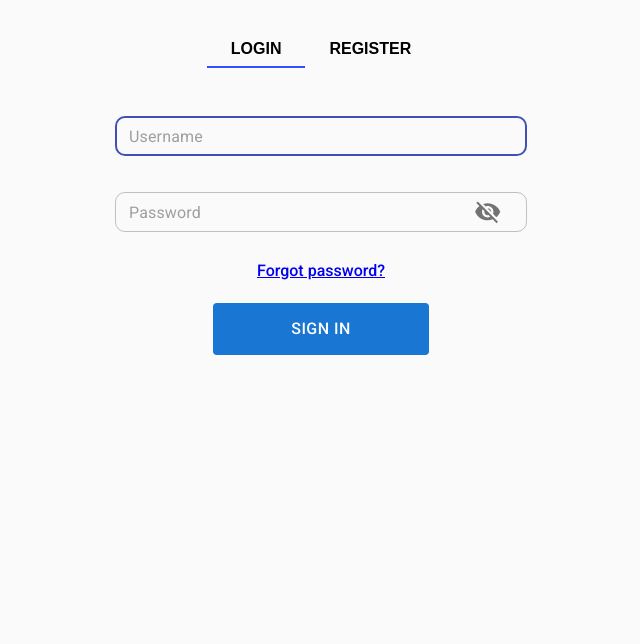
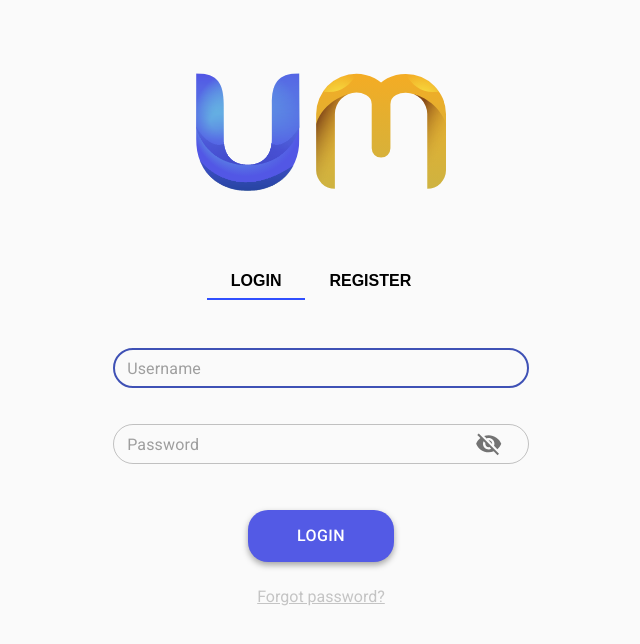
Before and after one commit to SoftwyRD/unimate, a React (Create React App) app: page / in a window 1280 px wide. Shown: the top 644 px of the page, without its empty margins (319-959 px from the left). Built offline with nearby package versions, Linux system fonts and the light colour scheme.

Commit message:
Add animations to Login/Register

```diff
--- a/package.json
+++ b/package.json
@@ -16,6 +16,7 @@
     "@testing-library/user-event": "^13.5.0",
     "axios": "^1.3.3",
     "formik": "^2.2.9",
+    "framer-motion": "^10.2.4",
     "react": "^18.2.0",
     "react-dom": "^18.2.0",
     "react-redux": "^8.0.5",
--- a/src/App.js
+++ b/src/App.js
@@ -4,9 +4,20 @@ import { Provider } from "react-redux";
 import store from "./store";
 import SignInSignUp from "./pages/SignInSignUp";
 import MainPage from "./pages/MainPage";
+import { createGlobalStyle } from "styled-components";
 function App() {
+  const GlobalStyle = createGlobalStyle`
+  body {
+    margin: 0;
+    padding: 0;
+    background: #F2F2F2 0% 0% no-repeat padding-box;
+  }
+`;
   return (
+
     <Provider store={store}>
+        <GlobalStyle/>
+
       <Router>
         <Routes>
           <Route path="/" element={<SignInSignUp />} />
--- a/src/components/SignIn.js
+++ b/src/components/SignIn.js
@@ -13,6 +13,8 @@ import VisibilityOffIcon from "@mui/icons-material/VisibilityOff";
 import { IconButton, InputAdornment } from "@material-ui/core";
 import { Typography } from "@mui/material";
 import { Link } from "react-router-dom";
+import store from "../store/index";
+
 const useStyles = makeStyles((theme) => ({
   root: {
     display: "flex",
@@ -21,7 +23,7 @@ const useStyles = makeStyles((theme) => ({
     borderRadius: "0px",
   },
   form: {
-    width: "40%",
+
     display: "flex",
     flexDirection: "column",
     alignItems: "center",
@@ -34,7 +36,7 @@ const useStyles = makeStyles((theme) => ({
     textAlign: "left",
   },
   input: {
-    width: "100%",
+    width: "150%",
     padding: "10px",
     marginBottom: "16px",
     fontSize: "20px",
@@ -48,17 +50,19 @@ const useStyles = makeStyles((theme) => ({
     color: "red",
     fontSize: "12px",
     textAlign: "left",
-    marginBottom: "16px",
+    margin: "20px",
   },
   submitButton: {
     width: "50%",
-    backgroundColor: "#1976d2",
+    backgroundColor: "#535AE5",
+    boxShadow: "0px 3px 6px #00000059",
+    background: "#535AE5 0% 0% no-repeat padding-box",
     marginTop: "20px",
     color: "#fff",
     fontSize: "16px",
     fontWeight: 500,
     padding: "12px 24px",
-    borderRadius: "4px",
+    borderRadius: "20px",
     border: "none",
     cursor: "pointer",
     "&:hover": {
@@ -73,7 +77,7 @@ const useStyles = makeStyles((theme) => ({
     fontSize: "16px",
     textAlign: "center",
     textDecoration: "underline",
-    color: "#C4C4C4.",
+    color: "#C4C4C4",
     cursor: "pointer",
     marginTop: "16px",
   },
@@ -84,33 +88,38 @@ const Login = () => {
   const navigate = useNavigate();
   const classes = useStyles();
   const [showPassword, setShowPassword] = useState(false);
+  const [showError, setShowError] = useState(false);
+
 
   const handleTogglePassword = () => {
-    setShowPassword(!showPassword);
+    setShowPassword((prevState) => !prevState);
   };
+
   const formik = useFormik({
     initialValues: {
       username: "",
       password: "",
     },
     validationSchema: Yup.object({
-      username: Yup.string().required("Field required"),
-      password: Yup.string().required("Field required"),
+      username: Yup.string().required("Username is required"),
+      password: Yup.string().required("Password is required"),
     }),
-    onSubmit: (values, { setSubmitting, setFieldError }) => {
-      dispatch(login(values))
-        .then(() => {
-          setSubmitting(false);
+    onSubmit: async (values, { setSubmitting, setErrors }) => {
+      try {
+        await dispatch(login(values));
+        setSubmitting(false);
+        const authState = store.getState().auth;
+        if (authState.isLoggedIn)
           navigate("/main");
-        })
-        .catch((error) => {
-          setSubmitting(false);
-          if (error.response.status === 401) {
-            setFieldError("password", "Invalid credentials");
-          } else {
-            console.error(error);
-          }
-        });
+        else
+          setShowError(() =>  {
+            return true
+          })
+
+      } catch (error) {
+        setSubmitting(false);
+        console.error(error);
+      }
     },
   });
 
@@ -131,7 +140,7 @@ const Login = () => {
         helperText={formik.touched.username && formik.errors.username}
         InputProps={{
           style: {
-            borderRadius: "10px",
+            borderRadius: "20px",
           },
         }}
       />
@@ -151,7 +160,7 @@ const Login = () => {
         helperText={formik.touched.password && formik.errors.password}
         InputProps={{
           style: {
-            borderRadius: "10px",
+            borderRadius: "20px",
           },
           endAdornment: (
             <InputAdornment position="end">
@@ -162,21 +171,27 @@ const Login = () => {
           ),
         }}
       />
-      {formik.errors.general && (
-        <Box className={classes.error}>{formik.errors.general}</Box>
+      <Button
+        type="submit"
+        variant="contained"
+        color="primary"
+        className={classes.submitButton}
+        disabled={formik.isSubmitting}
+      >
+        Login
+      </Button>
+
+      {showError && (
+        <Typography variant="subtitle2" className={classes.error} style={{marginTop:  "20px"}}>
+          Incorrect username or password
+        </Typography>
       )}
-      <Typography align="center" variant="subtitle2">
+
+      <Box mt={2} style={{ marginTop: "20px" }}>
         <Link to="/forgot-password" className={classes.forgotPassword}>
           Forgot password?
         </Link>
-      </Typography>
-      <Button
-        type="submit"
-        className={classes.submitButton}
-        disabled={formik.isSubmitting}
-      >
-        Sign In
-      </Button>
+      </Box>
     </form>
   );
 };
--- a/src/components/SignUp.js
+++ b/src/components/SignUp.js
@@ -24,7 +24,7 @@ const Label = styled.label`
   font-weight: 500;
 `;
 
-const SignUp = () => {
+const SignUp = ({changePage}) => {
   // Definir los valores iniciales como objeto y utilizar destructuración
   const initialValues = {
     first_name: "",
@@ -57,6 +57,9 @@ const SignUp = () => {
       await axios.post("https://calendar.softwy.com/api/users/", values);
       // Mostrar mensaje de éxito al usuario en la interfaz
       alert("Sign up successful!");
+      changePage(() => {
+        return "SignIn"
+      })
     } catch (error) {
       // Mostrar mensaje de error al usuario en la interfaz
       alert("Error signing up !");
--- a/src/pages/Login_Register/SignUpPage.js
+++ b/src/pages/Login_Register/SignUpPage.js
@@ -1,9 +1,9 @@
 import React from 'react'
 import SignUp from '../../components/SignUp'
-const SignUpPage = () => {
+const SignUpPage = ({changePage}) => {
   return (
     <div>
-        <SignUp/>
+        <SignUp changePage = {changePage}/>
     </div>
   )
 }
--- a/src/pages/SignInSignUp.js
+++ b/src/pages/SignInSignUp.js
@@ -2,13 +2,14 @@ import React, { useState } from "react";
 import SignInPage from "./Login_Register/SignInPage";
 import SignUpPage from "./Login_Register/SignUpPage";
 import styled from "styled-components";
-
+import { ReactComponent as MySVG } from "../assets/logo.svg";
+import { motion } from "framer-motion";
 const Container = styled.div`
   display: flex;
   flex-direction: column;
   justify-content: center;
+  width: 100%;
   align-items: center;
-  margin-top: 2rem;
 `;
 
 const Button = styled.button`
@@ -33,6 +34,13 @@ const SignInSignUp = () => {
 
   return (
     <Container>
+      <MySVG
+        style={{
+          width: "250px",
+          height: "200px",
+          margin: "2rem",
+        }}
+      />
       <div style={{ textAlign: "center" }}>
         <Button
           selected={activePage === "SignIn"}
@@ -50,7 +58,19 @@ const SignInSignUp = () => {
           Register
         </Button>
       </div>
-      {activePage === "SignIn" ? <SignInPage /> : <SignUpPage />}
+      <motion.div
+        key={activePage}
+        initial={{ opacity: 0, y: 0 }}
+        animate={{ opacity: 1, y: 0 }}
+        exit={{ opacity: 0, y: 50 }}
+        transition={{ duration: 0.5}}
+      >
+        {activePage === "SignIn" ? (
+          <SignInPage />
+        ) : (
+          <SignUpPage changePage={setActivePage} />
+        )}
+      </motion.div>
     </Container>
   );
 };
```
Also changed, not shown: src/assets/logo.svg (added), 1 other file (tests, documents, lock files or other folders).
